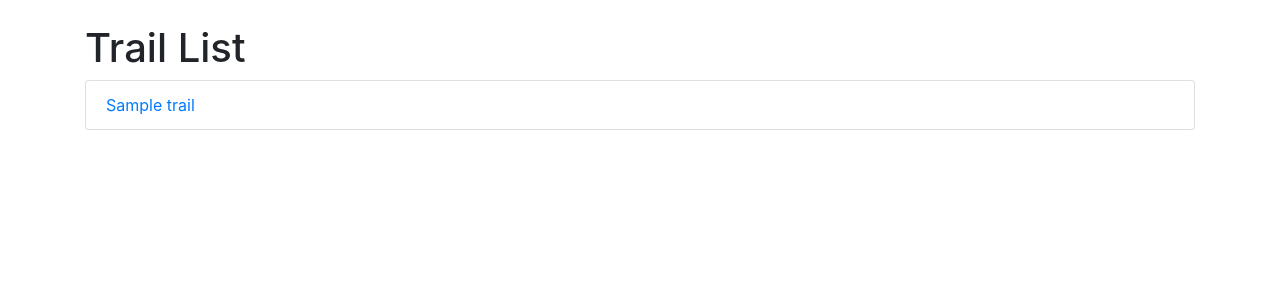
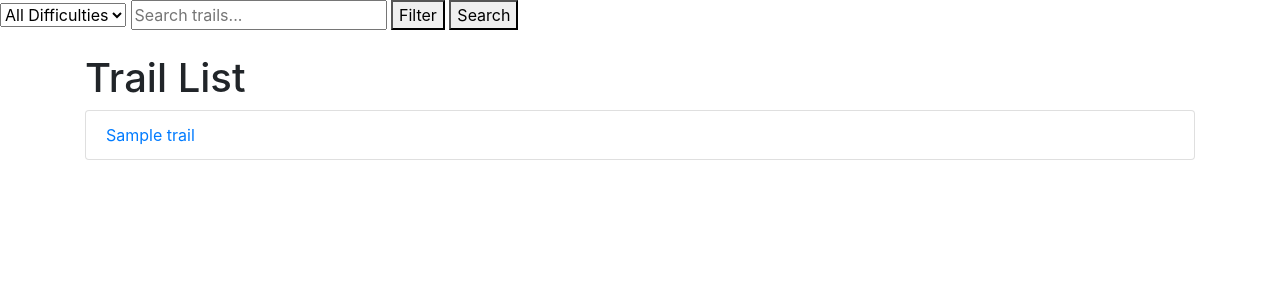
Before and after one commit to Nyhq/webmap_ca1, a Django app: template trails/templates/trail_list.html in a window 1280 px wide. Shown: the part 56-356 px from the top of the page. Run offline with Django 4.2, Linux system fonts and the light colour scheme; the template is opened without the code that fills it: values that come from a table or form of the project are taken from there, others are empty; tables that the repository leaves empty hold one stand-in row (values such as "Sample post"); some libraries are stand-ins or nearby versions.

Commit message:
Added first iteration of filter and search

```diff
--- a/trails/templates/trail_list.html
+++ b/trails/templates/trail_list.html
@@ -30,6 +30,39 @@
         </div>
     </nav>
 
+    <div class="filter-search-bar">
+        <!-- Filter Dropdown -->
+        <select id="difficultyFilter">
+            <option value="">All Difficulties</option>
+            <option value="Easy">Easy</option>
+            <option value="Medium">Medium</option>
+            <option value="Hard">Hard</option>
+        </select>
+
+        <!-- Search Input -->
+        <input type="text" id="searchQuery" placeholder="Search trails...">
+
+        <!-- Filter and Search Buttons -->
+        <button onclick="applyFilter()">Filter</button>
+        <button onclick="applySearch()">Search</button>
+    </div>
+
+    <!-- Filter & Search Script -->
+    <script>
+    function applyFilter() {
+        var difficulty = document.getElementById('difficultyFilter').value;
+        var query = document.getElementById('searchQuery').value;
+        var url = `?difficulty=${difficulty}&query=${query}`;
+        window.location.href = url;
+    }
+
+    function applySearch() {
+        var query = document.getElementById('searchQuery').value;
+        window.location.href = '?query=' + query;
+    }
+</script>
+
+
     <!-- Trail List -->
     <div class="container mt-4">
         <h1>Trail List</h1>
```
Also changed, not shown: trails/views.py (+10 -0 lines).
